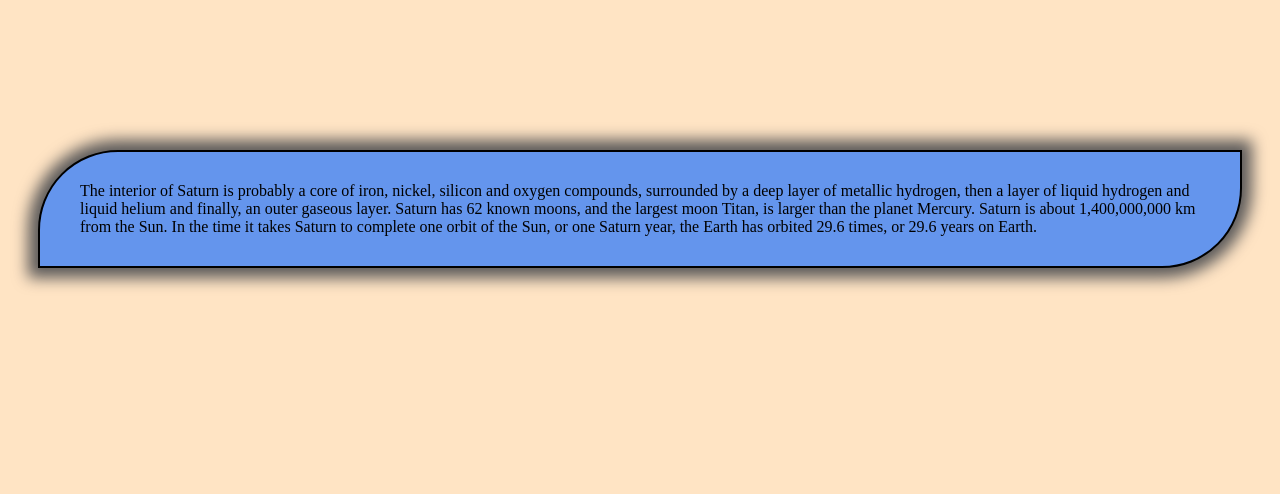
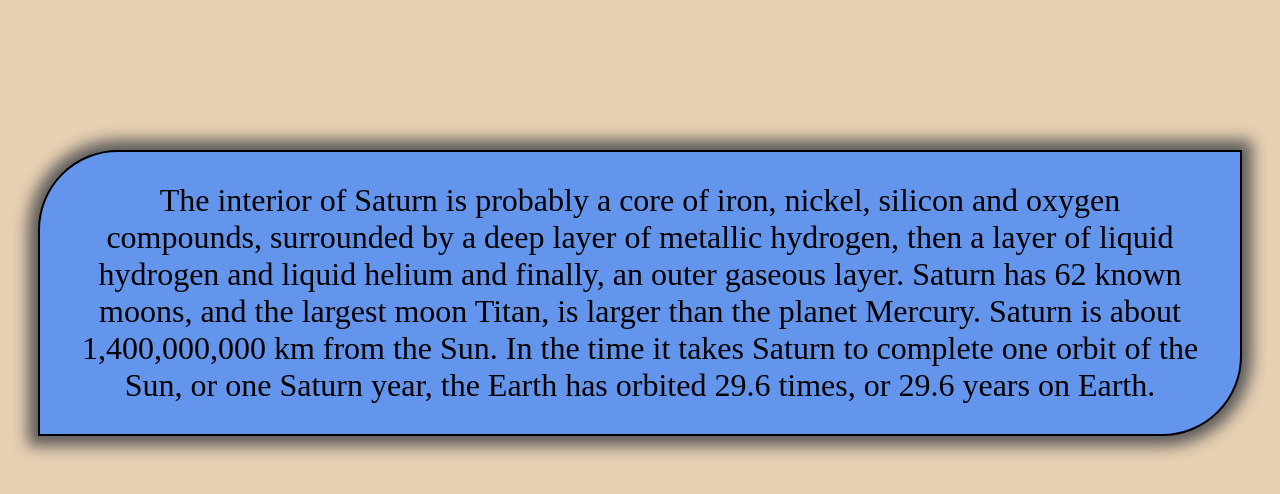
Before and after one commit to madhumitasugandhi/Assignment-14, a plain HTML site: page index.html in a window 1280 px wide. Drawn offline with Linux system fonts and the light colour scheme.

Commit message:
Assignment 14 completed

```diff
--- a/index.html
+++ b/index.html
@@ -3,8 +3,9 @@
 <head>
     <title>Assignment 14</title>
     <style>
+
         body {
-            background-color: bisque;
+            background-color: rgb(231, 208, 179);
         }
         .text {
             background-color: cornflowerblue;
@@ -13,6 +14,9 @@
             margin: 150px 30px;
             padding: 30px 40px;
             box-shadow: 0 0 15px 10px rgb(92, 90, 90);
+            text-align: center;
+            font: 2em 'san-serify';
+
         }
         .text:hover {
             background-color: rgb(123, 70, 173);
```
